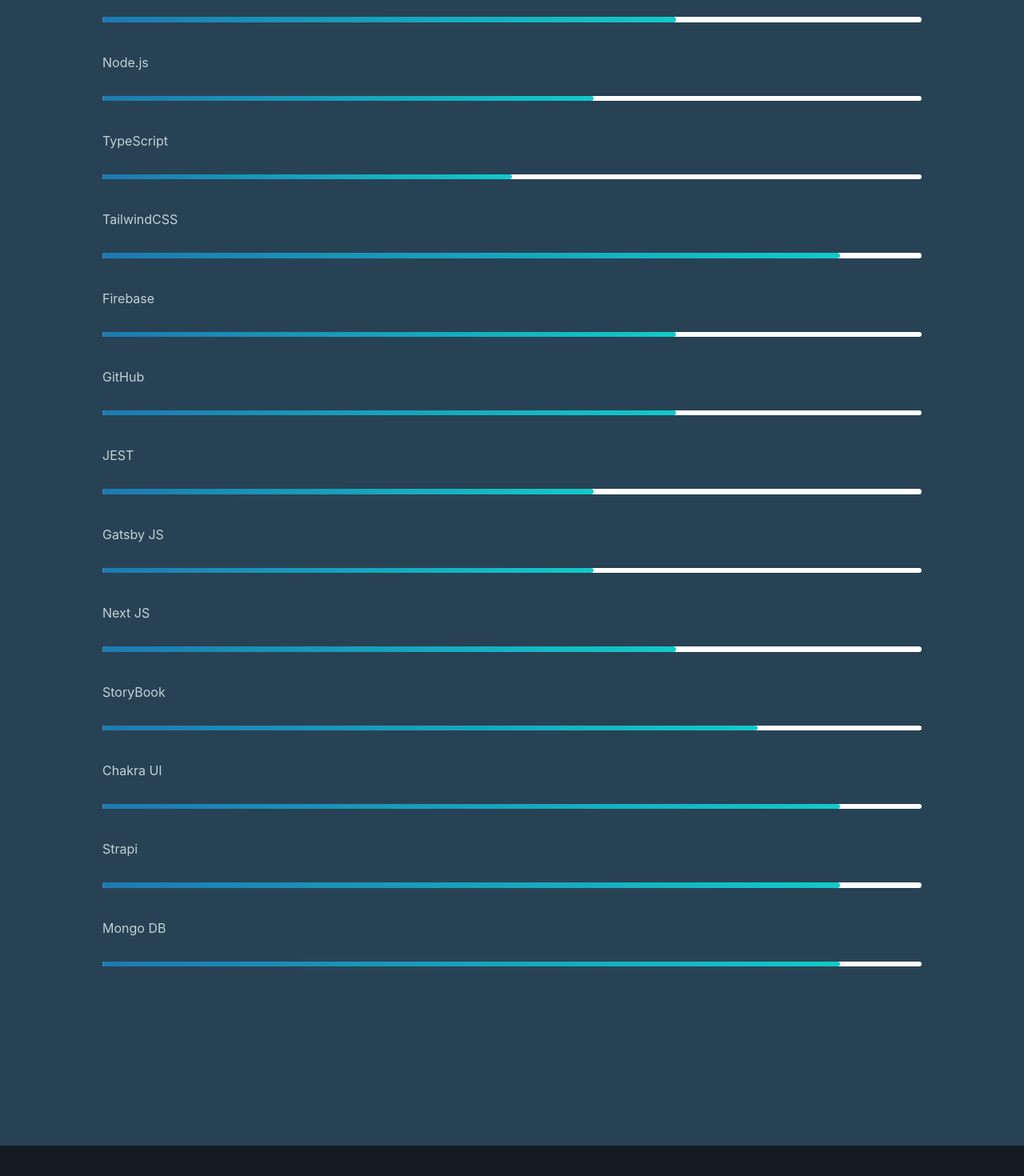
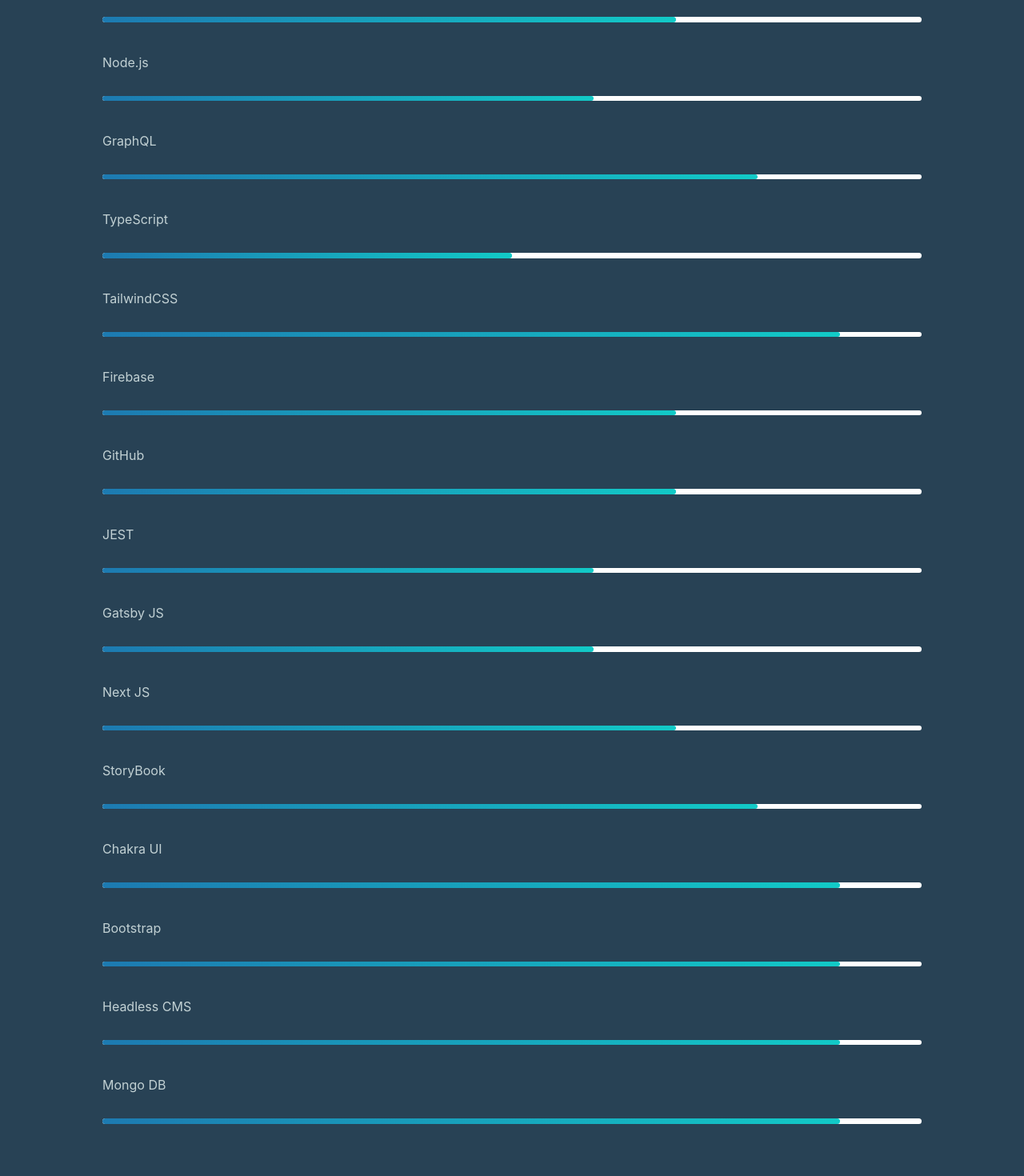
Before and after one commit to hanifb1360/portfolio-react, a React (Create React App) app: page /skills in a window 1280 px wide. Shown: the part 302-1772 px from the top of the page at 80% size. Before the commit the page ends 1734 px from the top, so only its background shows below. Built offline with nearby package versions, Linux system fonts and the light colour scheme.

Commit message:
added two new skills

```diff
--- a/src/pages/Skills/Skills.jsx
+++ b/src/pages/Skills/Skills.jsx
@@ -22,6 +22,7 @@ const Skills = () => {
         <SkillBar skill="JavaScript" percentage={70} />
         <SkillBar skill="React" percentage={70} />
         <SkillBar skill="Node.js" percentage={60} />
+        <SkillBar skill="GraphQL" percentage={80} />
         <SkillBar skill="TypeScript" percentage={50} />
         <SkillBar skill="TailwindCSS" percentage={90} />
         <SkillBar skill="Firebase" percentage={70} />
@@ -31,7 +32,8 @@ const Skills = () => {
         <SkillBar skill="Next JS" percentage={70} />
         <SkillBar skill="StoryBook" percentage={80} />
         <SkillBar skill="Chakra UI" percentage={90} />
-        <SkillBar skill="Strapi" percentage={90} />
+        <SkillBar skill="Bootstrap" percentage={90} />
+        <SkillBar skill="Headless CMS" percentage={90} />
         <SkillBar skill="Mongo DB" percentage={90} />
       </div>
     </main>
```
